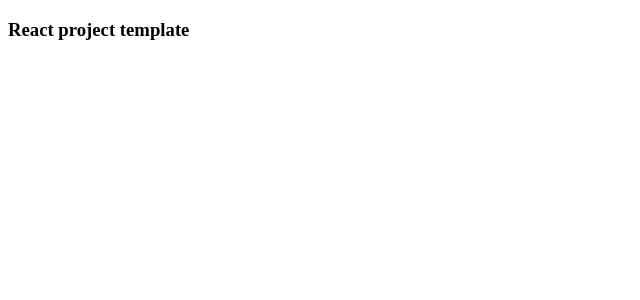
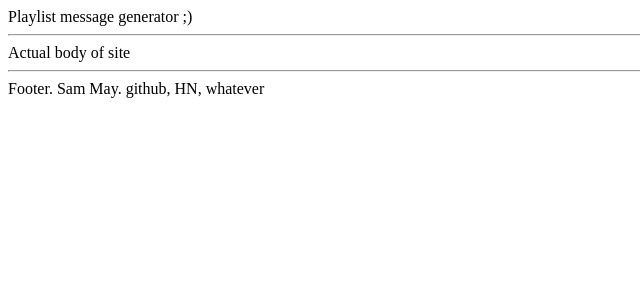
Before and after one commit to samrmay/spotify-playlist-message-generator, a React app: page / in a window 1280 px wide. Shown: the top 300 px of the page, without its empty margins (0-640 px from the left). Built offline with nearby package versions, Linux system fonts and the light colour scheme.

Commit message:
skeleton of site + fixed packages

```diff
--- /dev/null
+++ b/src/App.jsx
@@ -0,0 +1,24 @@
+import React from 'react'
+import Header from './components/Header'
+import Body from './components/Body'
+import Footer from './components/Footer'
+
+class App extends React.Component {
+    constructor() {
+        super()
+    }
+
+    render() {
+        return(
+            <div>
+                <div><Header /></div>
+                <hr />
+                <div><Body /></div>
+                <hr />
+                <div><Footer /></div>
+            </div>
+        )
+    }
+}
+
+export default App
--- /dev/null
+++ b/src/components/Body/index.jsx
@@ -0,0 +1,17 @@
+import React from 'react'
+
+class Body extends React.Component {
+    constructor(props) {
+        super(props)
+    }
+
+    render() {
+        return(
+            <div>
+                Actual body of site
+            </div>
+        )
+    }
+}
+
+export default Body
--- /dev/null
+++ b/src/components/Footer/index.jsx
@@ -0,0 +1,17 @@
+import React from 'react'
+
+class Footer extends React.Component {
+    constructor(props) {
+        super(props)
+    }
+
+    render() {
+        return(
+            <div>
+                Footer. Sam May. github, HN, whatever
+            </div>
+        )
+    }
+}
+
+export default Footer
--- /dev/null
+++ b/src/components/Header/index.jsx
@@ -0,0 +1,17 @@
+import React from 'react'
+
+class Header extends React.Component {
+    constructor(props) {
+        super(props)
+    }
+
+    render() {
+        return(
+            <div>
+                Playlist message generator ;)
+            </div>
+        )
+    }
+}
+
+export default Header
--- a/src/index.jsx
+++ b/src/index.jsx
@@ -1,7 +1,8 @@
 import React from "react";
 import ReactDOM from "react-dom";
+import App from './App'
 
 ReactDOM.render(
-  <h3>React project template</h3>,
+  <App />,
   document.getElementById("root")
 );
```
Also changed, not shown: package.json (+5 -3 lines), src/components/Body/styles.css (added), src/components/Footer/styles.css (added), src/components/Header/styles.css (added), src/styles.css (added).
